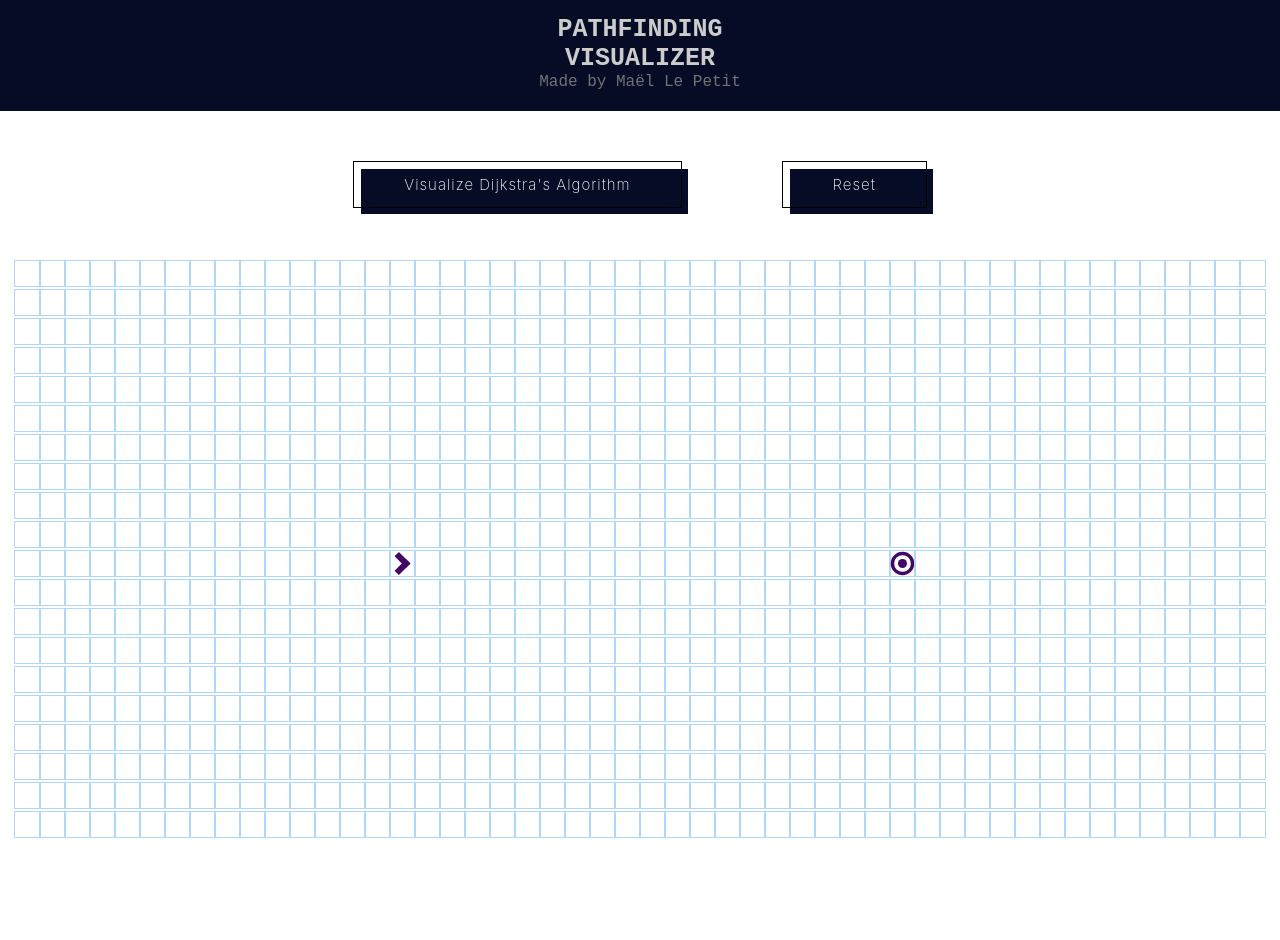
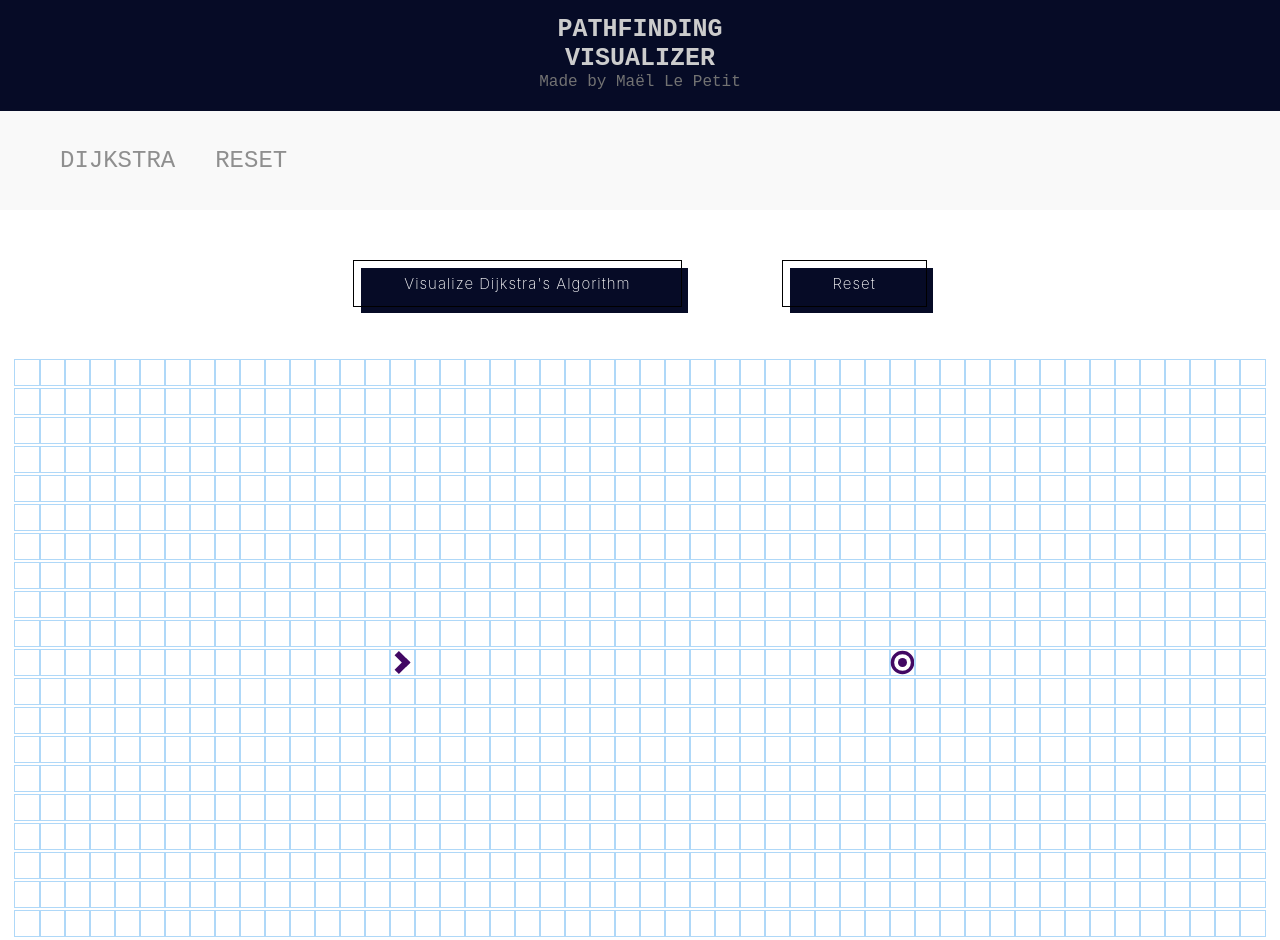
Before and after one commit to MaelitoP/pathfinding-visualizer, a React (Create React App) app: page / in a window 1280 px wide. Before the commit the page ends 841 px from the top, so only its background shows below. Built offline with nearby package versions, Linux system fonts and the light colour scheme.

Commit message:
useState update on navigation

```diff
--- a/src/components/navbar/Navbar.jsx
+++ b/src/components/navbar/Navbar.jsx
@@ -9,14 +9,14 @@ function Navbar() {
             <p data-item='Pathfinding'>Pathfinding</p>
             <p data-item='Visualizer'>Visualizer</p>
             <div className="author">Made by Maël Le Petit</div>
-            {/*
+
             <nav>
                 <ul class="menuItems">
-                    <li><a href='#' data-item='Algorithms'>Algorithms</a></li>
-                    <li><a href='#' data-item='Reset'>Reset</a></li>
+                    <li><a href='#' onClick={() => {console.log(this.state.locked)}} data-item='Dijkstra'>Dijkstra</a></li>
+                    <li><a href='#' onClick={() => {}} data-item='Reset'>Reset</a></li>
                 </ul>
             </nav>
-            */}
+
         </div>
     )
 }
```
Also changed, not shown: src/components/navbar/Button/Button.jsx (added, +11 -0 lines), src/components/PathfindingVisualizer.jsx (line endings or trailing spaces), src/components/navbar/Button/Button.css (added).
